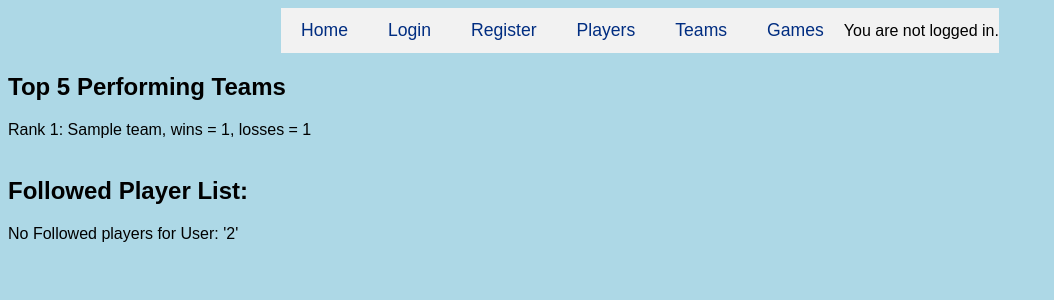
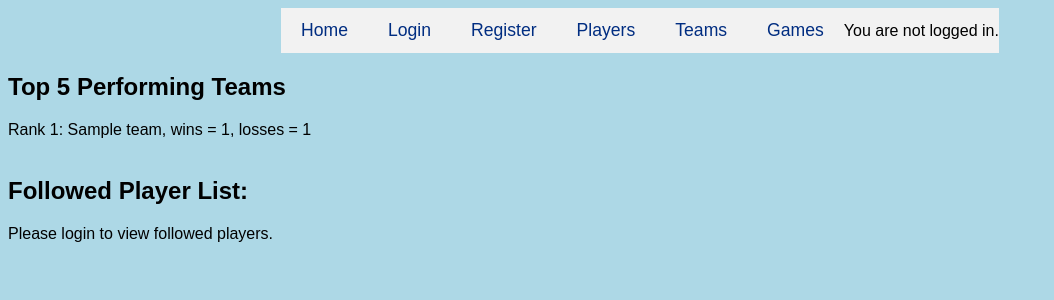
Before and after one commit to killahkik/LSST, a PHP site: page /Home.php in a window 1280 px wide. Shown: the top 300 px of the page, without its empty margins (0-1054 px from the left). Run offline with PHP 8.4, Linux system fonts and the light colour scheme; data comes from the database, SQL or seed files in the repository; tables that the repository leaves empty hold one stand-in row (values such as "Sample post").

Commit message:
fix followed playrer list whe not logged in

```diff
--- a/Website/Home.php
+++ b/Website/Home.php
@@ -127,7 +127,11 @@ if (isset($_SESSION['username'])) {
                 }
 
             }else {
+                if ($_SESSION['username'] != null){
                 echo "No Followed players for User: '" . htmlspecialchars($userID) . "'";
+                } else {
+                    echo "Please login to view followed players.";
+                }
             }
             $stmt-> close();
             $conn->close();
```
